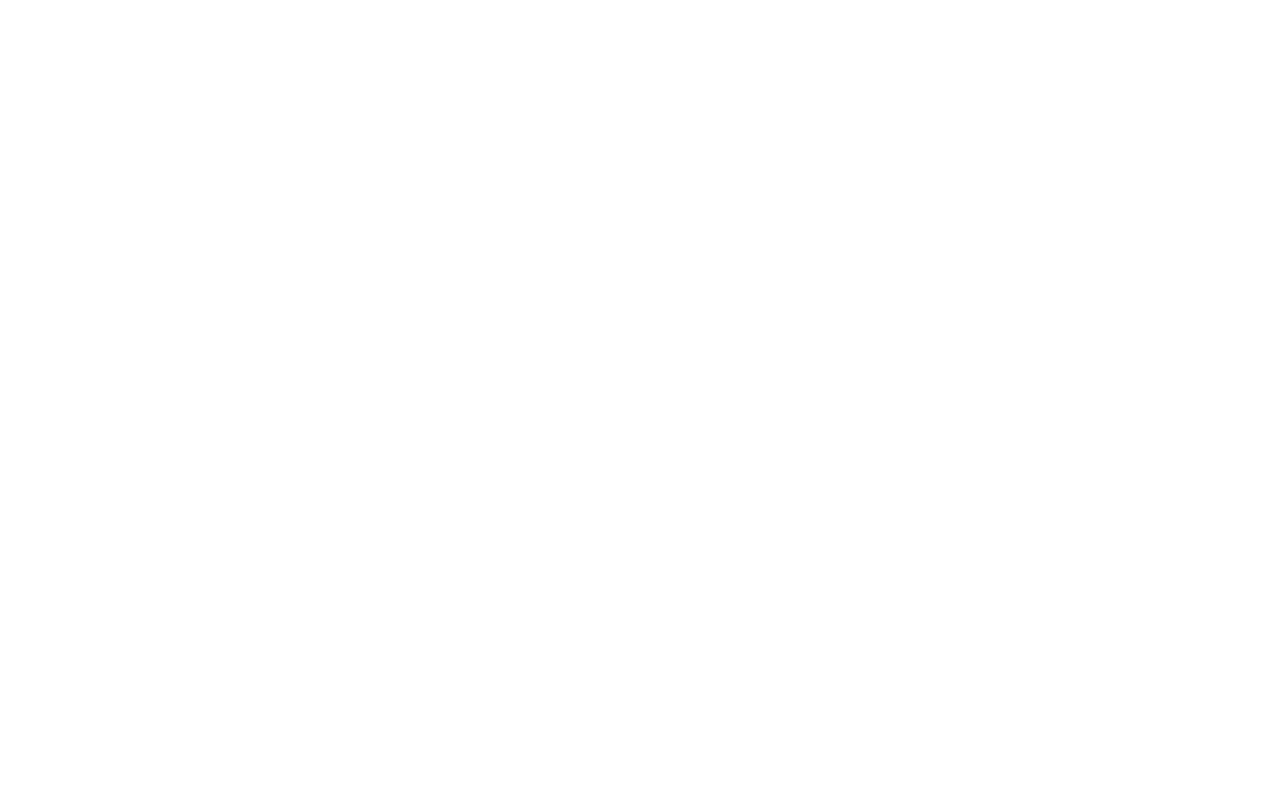
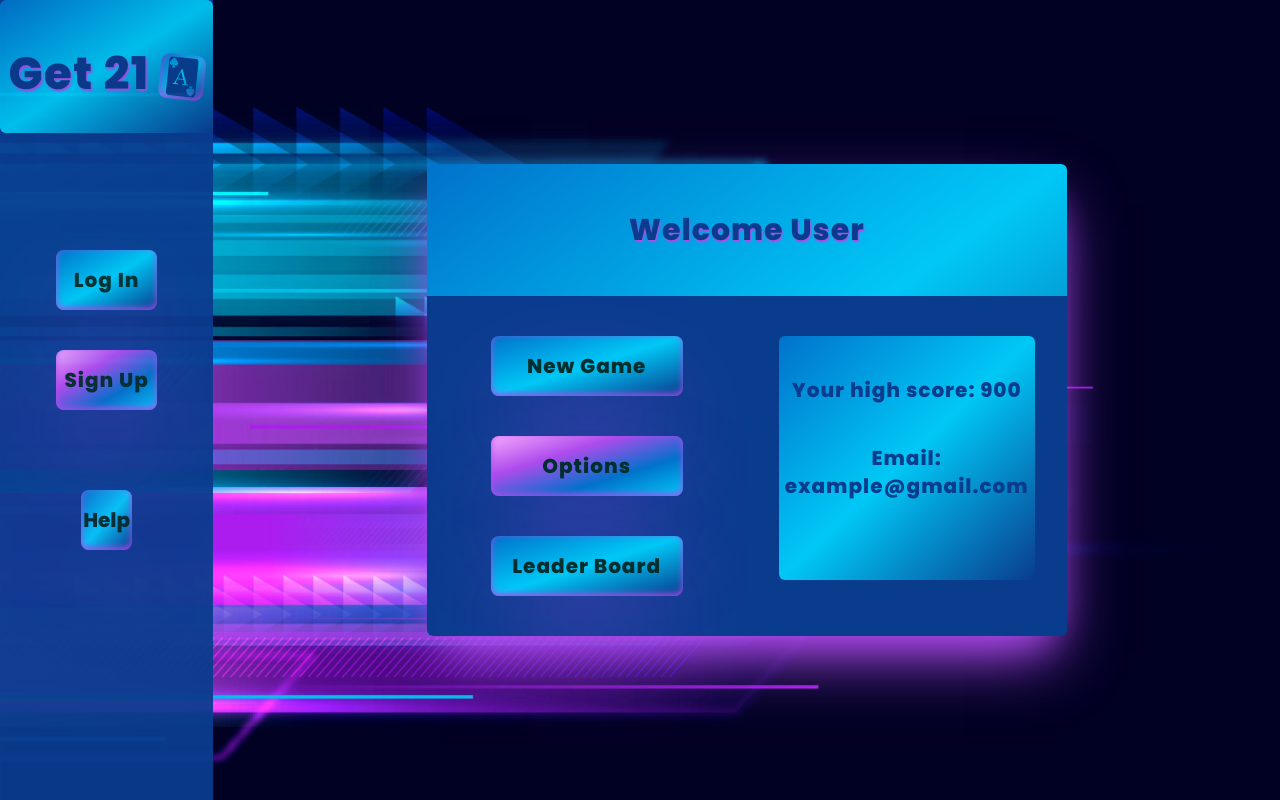
Before and after one commit to davidlidebrandt/get-21-frontend, a React (Create React App) app: page /startmenu in a window 1280 px wide. Built offline with nearby package versions, Linux system fonts and the light colour scheme.

Commit message:
Add startmenu page

```diff
--- a/package.json
+++ b/package.json
@@ -9,6 +9,7 @@
     "@testing-library/user-event": "^12.8.3",
     "react": "^17.0.2",
     "react-dom": "^17.0.2",
+    "react-icons": "^4.2.0",
     "react-router-dom": "^5.2.0",
     "react-scripts": "4.0.3",
     "web-vitals": "^1.1.2"
--- a/public/index.html
+++ b/public/index.html
@@ -19,6 +19,7 @@
     <link href="https://fonts.googleapis.com/css2?family=Indie+Flower&family=Patrick+Hand&family=Righteous&display=swap" rel="stylesheet">
     <link href="https://fonts.googleapis.com/css2?family=Ubuntu:wght@300;400;500;700&display=swap" rel="stylesheet">
     <link href="https://fonts.googleapis.com/css2?family=Nunito:wght@200;300;400;700;900&display=swap" rel="stylesheet">
+    <link href="https://fonts.googleapis.com/css2?family=Poppins:wght@200;400;500;600;700;800&display=swap" rel="stylesheet">
     <link rel="manifest" href="%PUBLIC_URL%/manifest.json" />
     <!--
       Notice the use of %PUBLIC_URL% in the tags above.
--- a/src/App.js
+++ b/src/App.js
@@ -2,6 +2,7 @@
 import Home from "./components/pages/Home.js"
 import LogIn from "./components/pages/LogIn.js";
 import SignUp from "./components/pages/SignUp.js";
+import StartMenu from "./components/pages/StartMenu.js";
 
 function App() {
   return (
@@ -16,6 +17,9 @@
       <Route path="/signup">
       <SignUp/>
       </Route>
+      <Route path="/startmenu">
+      <StartMenu/>
+      </Route>
       </Switch>
     </div>
   );
--- a/src/components/other/IndexCard.js
+++ b/src/components/other/IndexCard.js
@@ -1,28 +1,25 @@
 import React from "react";
 import { Link } from "react-router-dom"
+import { GiCardAceSpades } from "react-icons/gi"
 
 export default function IndexCard() {
   return (
     <div className="bg-gradient min-h-2/5 rounded-md pt-12 custom-pink-box-shadow text-lighter-blue font-black">
       <div className="bg-gradient m-10 p-16 rounded-t-md py-5 m-auto">
-        <h1 className="logo text-4xl transform scale-200 mx-10 text-center text-darker-blue text-shadow-pink">
-          Get 21
+        <h1 className="logo text-4xl mb-16 transform scale-200 mx-10 text-center text-darker-blue text-shadow-pink">
+          Get 21   <GiCardAceSpades className=" m-auto rounded-md bg-gradient custom-inner-box-shadow  transparent opacity-95 transform -rotate-6" />
         </h1>
-        <div className="text-center m-auto rounded-md transparent">
-          <div className="m-3 mt-8 h-16 w-10 bg-white rounded-md inline-block transform -rotate-6 border-4 border-color-darker-blue bg-gradient text-xs font-extrabold text-pink"></div>
-          <div className="m-3 mt-8 h-16 w-10 bg-white rounded-md inline-block transform rotate-6 border-4 border-color-darker-blue bg-gradient text-xs font-extrabold text-pink"></div>
-        </div>
       </div>
       <div className="bg-darker-blue rounded-b-md py-5">
         <p className="mx-12 my-14 text-2xl text-center">
           A game based on the classic card game Black Jack.
         </p>
         <p className="text-xl mx-12 text-center">
-          <Link to="/login" className="hover-button rounded-lg bg-gradient text-darkest-blue mx-2 py-3 px-12 font-extrabold custom-inner-box-shadow text-2xl">
+          <Link to="/login" className="hover-button rounded-lg bg-gradient text-darkest-blue mx-2 py-3 px-12 font-extrabold custom-inner-box-shadow text-xl">
             Log in
           </Link>
           in or
-          <Link to="/signup" className="hover-pink-button rounded-lg pink-blue-gradient py-3 px-12 mx-2  text-darkest-blue font-extrabold custom-inner-box-shadow text-2xl">
+          <Link to="/signup" className="hover-pink-button rounded-lg pink-blue-gradient py-3 px-12 mx-2  text-darkest-blue font-extrabold custom-inner-box-shadow text-xl">
             Sign up
           </Link>
         </p>
--- a/src/components/other/LoginCard.js
+++ b/src/components/other/LoginCard.js
@@ -1,4 +1,5 @@
 import React from 'react'
+import { Link } from 'react-router-dom'
 
 export default function LoginCard() {
     return (
@@ -30,6 +31,7 @@
               Log In
             </button>
             </div>
+            <p className="text-center text-xl mb-12 ">Not signed up yet? <Link  to="/signup" className="bg-gradient rounded-md px-4 py-2 custom-inner-box-shadow hover-button">Sign Up</Link></p>
             </div>
     </form>
       </div>
--- a/src/components/other/NavMenu.js
+++ b/src/components/other/NavMenu.js
@@ -1,14 +1,17 @@
 import React from "react";
 import { Link } from "react-router-dom";
+import { RiLoginCircleFill, RiAccountPinCircleFill } from "react-icons/ri"
+import { MdHelp } from "react-icons/md"
+import { GiCardAceSpades } from "react-icons/gi"
 
 export default function NavMenu() {
   return (
-    <nav className="w-1/2 h-full bg-darker-blue text-2xl opacity-95 grid place-items-center text-darkest-blue relative">
+    <nav className="w-1/2 h-full bg-darker-blue text-xl opacity-95 grid place-items-center text-darkest-blue relative">
       <div className="w-full">
         <div className="h-1/6 w-full rounded-t-md  m-auto absolute top-0 rounded-md bg-gradient">
           <Link to="/">
-          <h1 className="logo text-4xl mt-14 transform scale-150 rounded-md  text-center text-darker-blue text-shadow-pink">
-            Get 21
+          <h1 className="logo text-3xl mt-14 transform scale-150 rounded-md font-black text-center text-darker-blue text-shadow-pink">
+            Get 21 <GiCardAceSpades className="inline m-0 rounded-md bg-gradient custom-inner-box-shadow transform rotate-6 opacity-95" />
           </h1>
           </Link>
         </div>
@@ -19,7 +22,7 @@
           <Link to="/signup" className="text-center block my-10 m-auto py-4 rounded-lg pink-blue-gradient w-full font-extrabold custom-inner-box-shadow hover-pink-button">
             Sign Up
           </Link>
-          <button className="text-center block my-10 m-auto w-2/4 py-4 mt-20 rounded-lg bg-lighter-blue font-extrabold custom-inner-box-shadow hover-button">
+          <button className="text-center block my-10 m-auto w-2/4 py-4 mt-20 rounded-lg bg-gradient font-extrabold custom-inner-box-shadow hover-button">
             Help
           </button>
         </div>
--- a/src/components/other/SignupCard.js
+++ b/src/components/other/SignupCard.js
@@ -1,4 +1,5 @@
 import React from 'react'
+import { Link } from 'react-router-dom'
 
 export default function SignupCard() {
     return (
@@ -39,6 +40,7 @@
               Sign Up
             </button>
             </div>
+            <p className="text-center text-xl mb-12 ">Already have an account? <Link  to="/login" className="bg-gradient rounded-md px-4 py-2 custom-inner-box-shadow hover-button">Log In</Link></p>
             </div>
     </form>
       </div>
--- /dev/null
+++ b/src/components/other/StartmenuCard.js
@@ -0,0 +1,31 @@
+import React from 'react'
+import { Link } from 'react-router-dom'
+
+export default function StartmenuCard() {
+    return (
+        <div className="bg-gradient w-full rounded-md text-xl custom-pink-box-shadow text-darker-blue font-black">
+           <div className="grid grid-cols-12">
+              <div className="col-span-12 text-center">
+                  <h3 className="my-12 text-3xl text-center transform text-center text-darker-blue text-shadow-pink">Welcome User</h3>
+                  </div>
+              <div className="col-span-6 bg-darker-blue px-16 text-darkest-blue rounded-bl-md">
+              <Link to="/login" className="text-center block my-10 m-auto py-4 rounded-lg bg-gradient w-full font-extrabold custom-inner-box-shadow hover-button">
+            New Game
+          </Link>
+          <Link to="/signup" className="text-center block my-10 m-auto py-4 rounded-lg pink-blue-gradient w-full font-extrabold custom-inner-box-shadow hover-pink-button">
+            Options
+          </Link>
+          <Link to="/signup" className="text-center block my-10 m-auto py-4 rounded-lg bg-gradient w-full font-extrabold custom-inner-box-shadow hover-button">
+            Leader Board
+          </Link>
+              </div>
+              <div className="col-span-6 bg-darker-blue rounded-br-md text-darker-blue text-center">
+                  <div className="bg-gradient m-auto rounded-md mx-8 my-10 py-10">
+                  <div className="mb-10">Your high score: 900</div>
+                  <div className="mb-10">Email: example@gmail.com</div>
+                  </div>
+               </div>
+            </div>
+        </div>
+    )
+}
--- /dev/null
+++ b/src/components/pages/StartMenu.js
@@ -0,0 +1,18 @@
+import React from 'react'
+import NavMenu from '../other/NavMenu'
+import StartmenuCard from '../other/StartmenuCard'
+
+export default function StartMenu() {
+    return (
+        <div id="start-menu">
+        <div className="grid grid-cols-12 grid-rows-6 min-h-screen">
+        <div className="col-span-4 row-span-6 w-full">
+        <NavMenu/>
+        </div>
+        <div className="col-span-6 row-span-6 grid place-items-center">
+            <StartmenuCard/>
+        </div>
+        </div>
+    </div>
+    )
+}
--- a/src/index.css
+++ b/src/index.css
@@ -8,6 +8,7 @@
   font-family: 'Indie Flower', cursive;
   font-family: 'Ubuntu', sans-serif;
   font-family: 'Nunito', sans-serif;
+  font-family: 'Poppins', sans-serif;
   letter-spacing: 1px;
   color: white;
 }
@@ -25,8 +26,13 @@
   background-size: cover;
 }
 
+#start-menu {
+  min-height: 100vh;
+  background: url("./assets/images/5439922.jpg") no-repeat;
+  background-size: cover;
+}
+
 .logo {
-  font-family: 'Righteous', cursive;
   color: white;
 }
 
```
Also changed, not shown: 1 other file (tests, documents, lock files or other folders).
